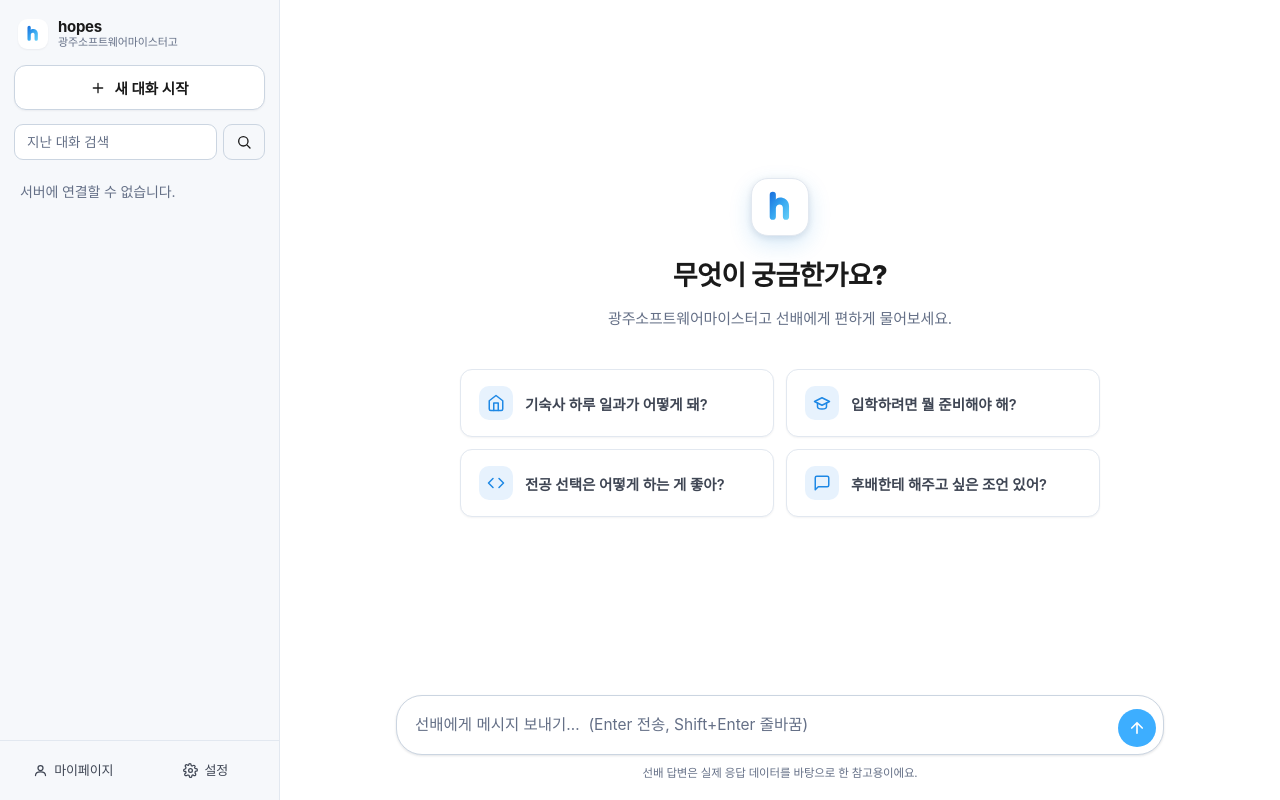
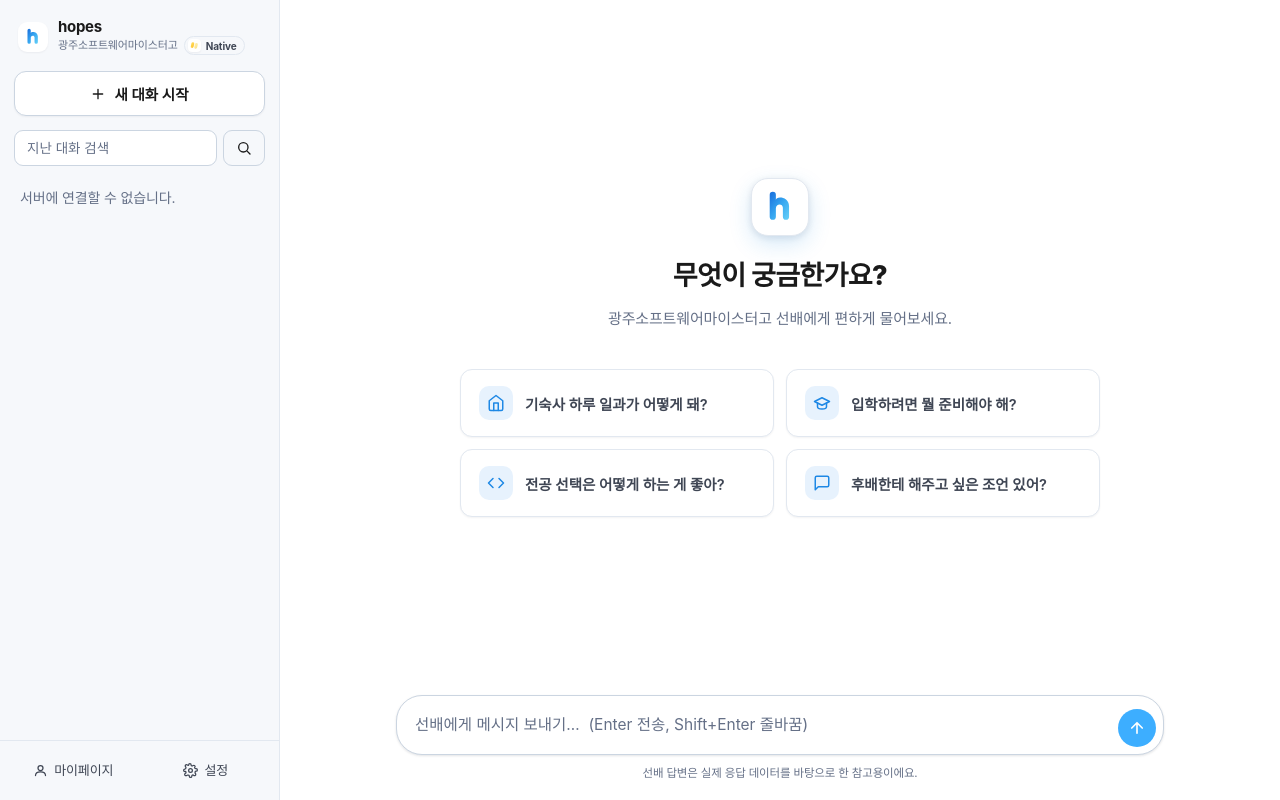
Before and after one commit to team-native/hopes-client, a website with bundled scripts: page pages/chat.html in a window 1280 px wide. Built offline with nearby package versions, Linux system fonts and the light colour scheme; no server answers; sample sign-in values are in the browser's storage; a web font is replaced by a local one.

Commit message:
작업 내용

```diff
--- a/css/auth.css
+++ b/css/auth.css
@@ -17,6 +17,8 @@
 .auth-brand-top { display: flex; align-items: center; gap: 12px; position: absolute; top: 56px; left: 60px; right: 60px; z-index: 1; }
 .auth-brand-top .brand-mark { width: 38px; height: 38px; border-radius: 11px; border: 1px solid rgba(255,255,255,.3); box-shadow: 0 4px 12px rgba(0,0,0,.12); }
 .auth-brand-top .school { font-size: 15px; font-weight: 600; opacity: .92; }
+.auth-brand-top .club-tag { margin-left: -4px; background: rgba(255,255,255,.18); border-color: rgba(255,255,255,.28); color: #fff; backdrop-filter: blur(6px); }
+.auth-brand-top .club-tag .club-mark { box-shadow: 0 2px 6px rgba(0,0,0,.14); }
 .auth-brand-hero { position: relative; z-index: 1; margin-bottom: 6vh; }
 .auth-brand-hero h1 { font-size: 38px; line-height: 1.25; font-weight: 800; letter-spacing: -1px; margin: 0 0 18px; }
 .auth-brand-hero p { font-size: 15px; line-height: 1.7; font-weight: 400; opacity: .82; max-width: 420px; margin: 0; }
--- a/css/global.css
+++ b/css/global.css
@@ -92,6 +92,28 @@ a:hover { color: var(--accent-hover); }
   box-shadow: var(--shadow-xs);
 }
 
+/* 동아리 태그 — 학교명 옆에 붙는 Native 배지 */
+.club-tag {
+  display: inline-flex; align-items: center; gap: 5px; flex-shrink: 0;
+  padding: 3px 9px 3px 4px; border-radius: 999px;
+  background: var(--bg-subtle);
+  border: 1px solid var(--border);
+  color: var(--text-soft);
+  font-size: 11px; font-weight: 700; letter-spacing: -0.01em; line-height: 1;
+  white-space: nowrap;
+}
+.club-tag .club-mark {
+  width: 16px; height: 16px; border-radius: 5px; flex-shrink: 0;
+  background: #fff url("/assets/native-logo.svg") center / contain no-repeat;
+  box-shadow: var(--shadow-xs);
+}
+/* 작은 브랜드 라인(사이드바·설정 상단)용 축소 버전 */
+.brand-sub .club-tag {
+  margin-left: 6px; vertical-align: middle;
+  font-size: 10px; padding: 2px 7px 2px 3px;
+}
+.brand-sub .club-tag .club-mark { width: 13px; height: 13px; border-radius: 4px; }
+
 /* Inputs */
 input, select, textarea {
   width: 100%;
--- a/pages/chat.html
+++ b/pages/chat.html
@@ -16,7 +16,7 @@
           <span class="brand-mark">h</span>
           <span class="brand-text">
             <span class="brand-title">hopes</span>
-            <span class="brand-sub">광주소프트웨어마이스터고</span>
+            <span class="brand-sub">광주소프트웨어마이스터고<span class="club-tag"><span class="club-mark" aria-hidden="true"></span>Native</span></span>
           </span>
         </div>
         <button class="new-chat icon-btn" id="new-chat-btn">
```
Also changed, not shown: pages/login.html (+1 -0 lines), pages/mypage.html (+1 -1 lines), pages/register.html (+1 -0 lines), pages/settings.html (+1 -1 lines), assets/native-logo.svg (added).
